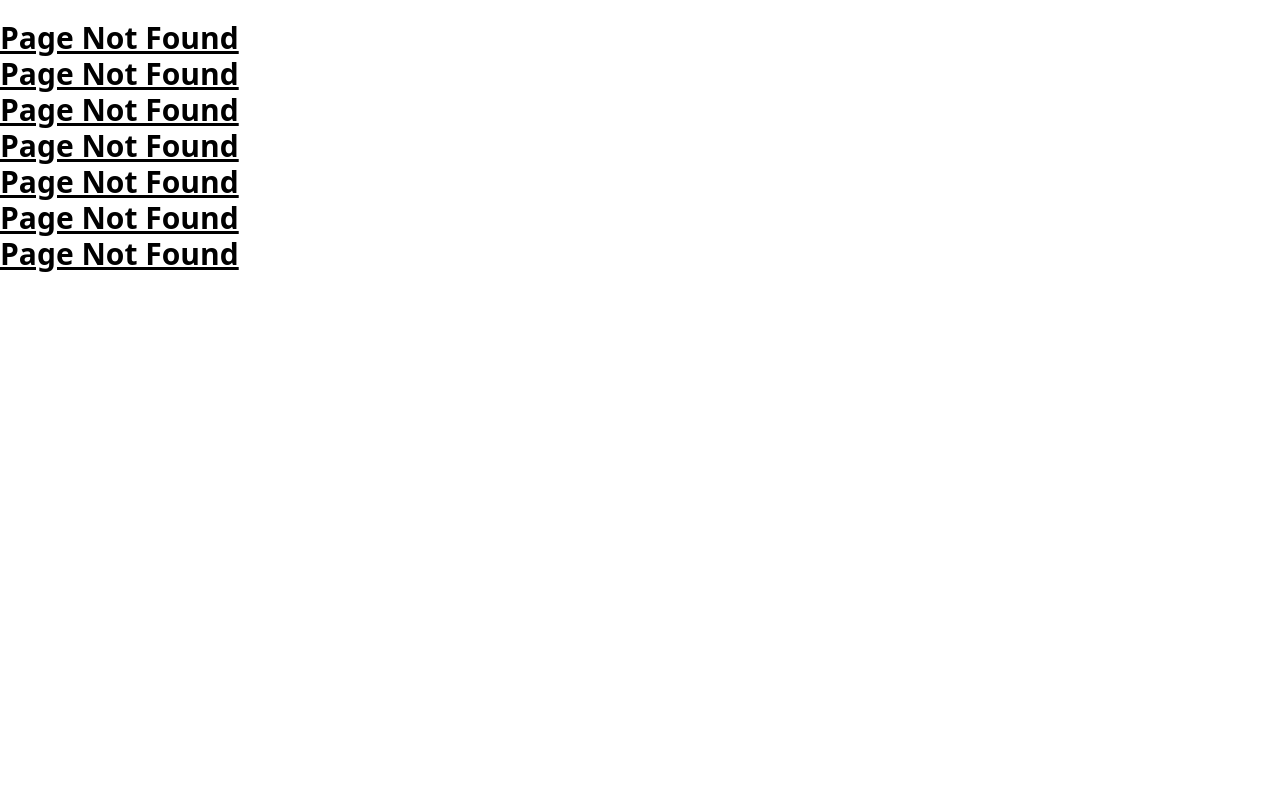
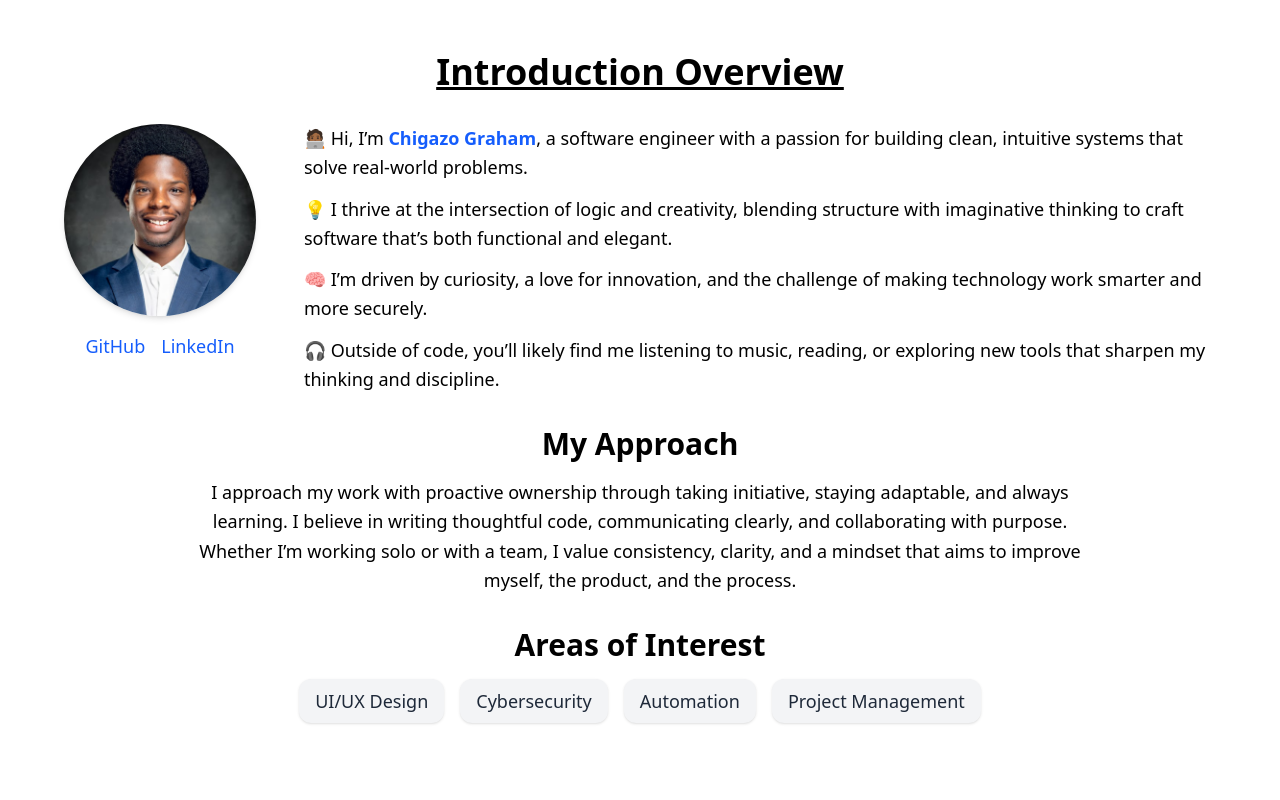
Before and after one commit to A1-4U2T1NN/Portfolio, a React (Vite) app in the folder my-app/: page / in a window 1280 px wide. Shown: the part 780-1580 px from the top of the page. Before the commit the page ends 1054 px from the top, so only its background shows below. Built offline with nearby package versions, Linux system fonts and the light colour scheme.

Commit message:
feat: add Introduction Overview, headshot, social link placeholders, work approach section, and areas of interest

```diff
--- a/my-app/src/components/About.tsx
+++ b/my-app/src/components/About.tsx
@@ -1,14 +1,85 @@
 import React from "react";
+import headshot from "../assets/headshot.png"; // Adjust the path as needed
 
 function About() {
   return (
-    <>
-    <div>
-      <h1 className="text-3xl font-bold underline">
-        Page Not Found
+    <div className="min-h-screen px-4 sm:px-6 py-8 bg-white flex flex-col items-center">
+      {/* Title */}
+      <h1 className="text-3xl sm:text-4xl font-bold underline text-center mb-8">
+        Introduction Overview
       </h1>
+
+      {/* Main Content */}
+      <div className="flex flex-col md:flex-row items-center md:items-start gap-8 md:gap-12 max-w-6xl w-full">
+        {/* Left: Headshot & Socials */}
+        <div className="flex flex-col items-center text-center space-y-4">
+  <img
+    src={headshot}
+    alt="Chigazo Graham Headshot"
+    className="w-40 h-40 sm:w-48 sm:h-48 rounded-full object-cover shadow-md"
+  />
+  <div className="flex flex-wrap gap-4 text-blue-600 text-base sm:text-lg justify-center">
+    <a
+      href="https://github.com/A1-4U2T1NN"
+      target="_blank"
+      rel="noopener noreferrer"
+      className="hover:underline"
+    >
+      GitHub
+    </a>
+    <a
+      href="www.linkedin.com/in/chigazo-graham"
+      target="_blank"
+      rel="noopener noreferrer"
+      className="hover:underline"
+    >
+      LinkedIn
+    </a>
+  </div>
+</div>
+
+        {/* Right: Bio & Content */}
+        <div className="flex-1 space-y-6 text-center md:text-left">
+          <div className="space-y-3">
+            <p className="text-base sm:text-lg leading-relaxed">
+              🧑🏾‍💻 Hi, I’m <span className="font-semibold text-blue-600">Chigazo Graham</span>, a software engineer with a passion for building clean, intuitive systems that solve real-world problems.
+            </p>
+            <p className="text-base sm:text-lg leading-relaxed">
+              💡 I thrive at the intersection of logic and creativity, blending structure with imaginative thinking to craft software that’s both functional and elegant.
+            </p>
+            <p className="text-base sm:text-lg leading-relaxed">
+              🧠 I’m driven by curiosity, a love for innovation, and the challenge of making technology work smarter and more securely.
+            </p>
+            <p className="text-base sm:text-lg leading-relaxed">
+              🎧 Outside of code, you’ll likely find me listening to music, reading, or exploring new tools that sharpen my thinking and discipline.
+            </p>
+          </div>
+        </div>
       </div>
-    </>
+
+      {/* Work Ethic Section Centered */}
+      <div className="mt-8 flex justify-center w-full px-4">
+        <div className="max-w-4xl text-center space-y-4">
+          <h2 className="text-2xl sm:text-3xl font-semibold text-center">My Approach</h2>
+          <p className="text-base sm:text-lg leading-relaxed">
+            I approach my work with <span className="font-medium">proactive ownership</span> through taking initiative, staying adaptable, and always learning. I believe in writing thoughtful code, communicating clearly, and collaborating with purpose. Whether I’m working solo or with a team, I value consistency, clarity, and a mindset that aims to improve myself, the product, and the process.
+          </p>
+        </div>
+      </div>
+
+      {/* Areas of Interest Section Centered */}
+      <div className="mt-8 flex justify-center w-full px-4">
+        <div className="max-w-4xl text-center space-y-4">
+          <h2 className="text-2xl sm:text-3xl font-semibold text-center">Areas of Interest</h2>
+          <ul className="flex flex-wrap justify-center gap-3 sm:gap-4 text-gray-800 text-base sm:text-lg font-medium">
+            <li className="bg-gray-100 px-4 py-2 rounded-xl shadow">UI/UX Design</li>
+            <li className="bg-gray-100 px-4 py-2 rounded-xl shadow">Cybersecurity</li>
+            <li className="bg-gray-100 px-4 py-2 rounded-xl shadow">Automation</li>
+            <li className="bg-gray-100 px-4 py-2 rounded-xl shadow">Project Management</li>
+          </ul>
+        </div>
+      </div>
+    </div>
   );
 }
 
```
Also changed, not shown: my-app/src/assets/Headshot.png (added).
